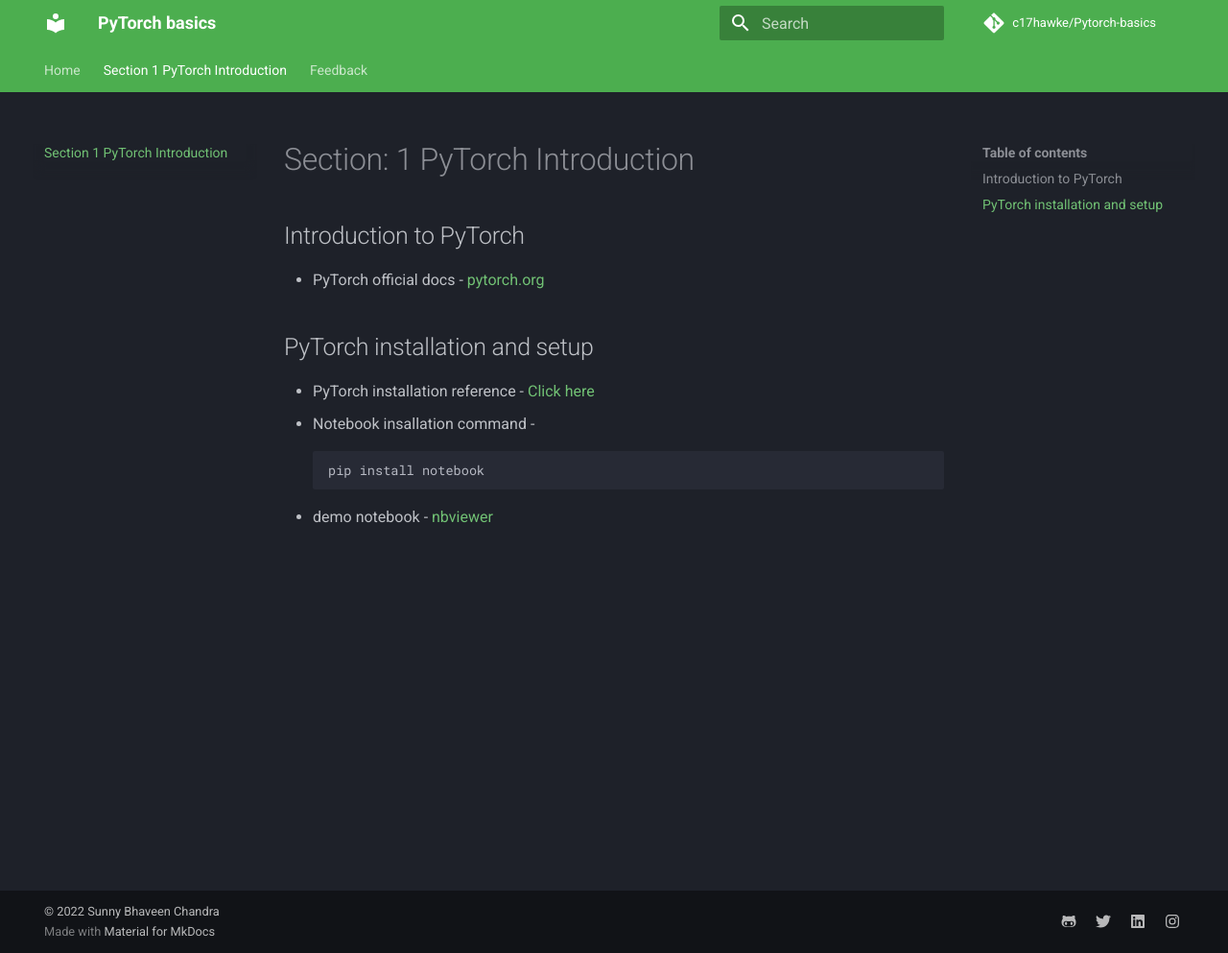
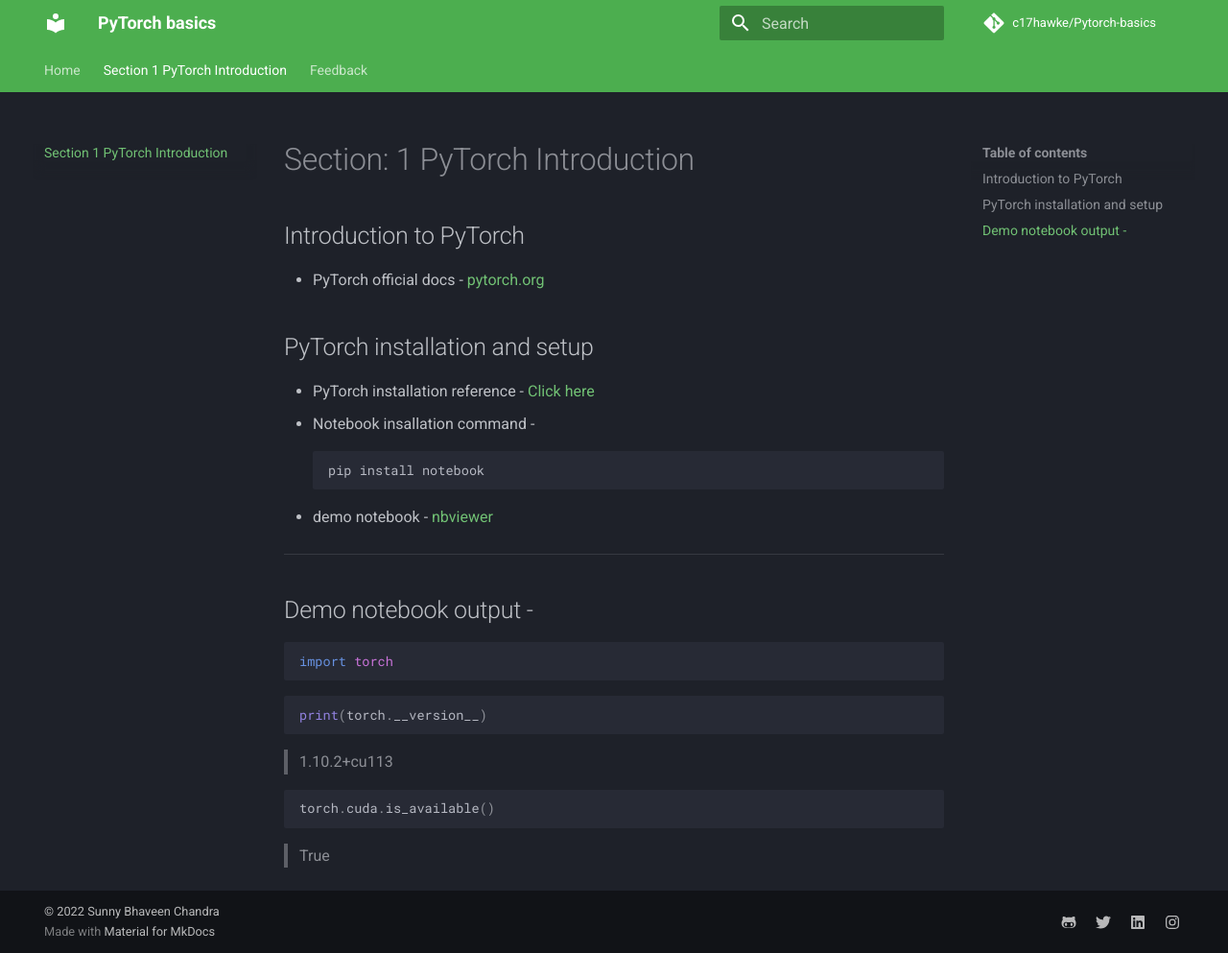
Before and after one commit to c17hawke/Pytorch-basics, an MkDocs documentation site: the page built from docs/Section_001_PyTorch_Introduction.md, in a window 1280 px wide and 993 px high. Shown: the whole window at 96% size. Built offline with MkDocs 1.6.1 and Material for MkDocs 9.7.7, drawn with Linux system fonts in a browser that asks for light colours; comment, search, counter and statistics services are not loaded.

Commit message:
section 01 update

````diff
--- a/docs/Section_001_PyTorch_Introduction.md
+++ b/docs/Section_001_PyTorch_Introduction.md
@@ -12,3 +12,20 @@
     pip install notebook
     ```
 * demo notebook - [nbviewer](https://nbviewer.org/github/c17hawke/Pytorch-basics/blob/main/codebase/00_first_demo.ipynb)
+
+---
+
+## Demo notebook output -
+
+```python
+import torch
+```
+```python
+print(torch.__version__)
+```
+>   1.10.2+cu113
+
+```python
+torch.cuda.is_available()
+```
+>   True
````
